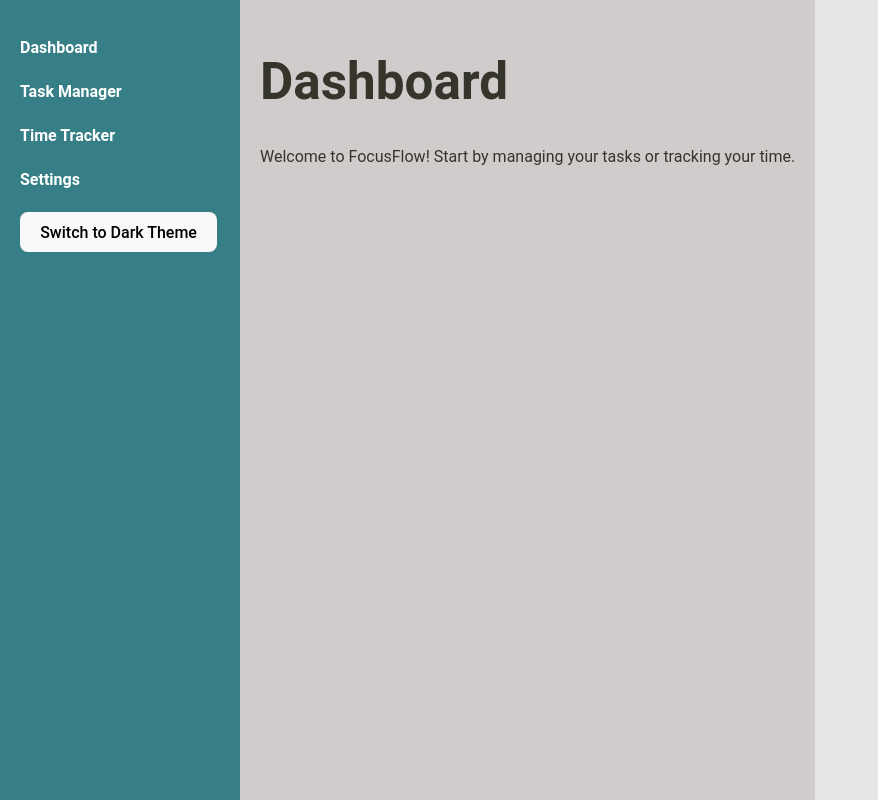
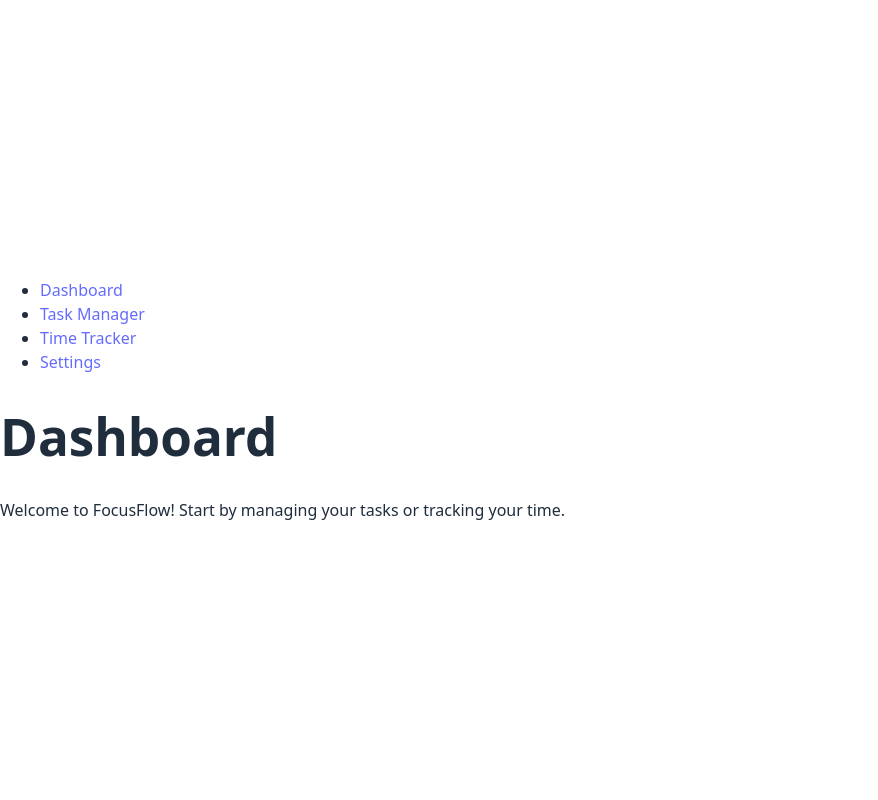
Before and after one commit to keremsemiz/focusflow, a React (Vite) app in the folder frontend/: page / in a window 1280 px wide. Shown: the whole page, without its empty margins (0-878 px from the left). Built offline with nearby package versions, Linux system fonts and the light colour scheme.

Commit message:
Css setup

```diff
--- a/frontend/src/App.css
+++ b/frontend/src/App.css
@@ -1,103 +1,129 @@
 :root {
-  --bg-color: hsl(0, 0%, 90%);
-  --keypad-bg: hsl(0, 5%, 81%);
-  --display-bg: hsl(0, 0%, 93%);
-  --display-text: hsl(60, 10%, 19%);
-  --function-key-bg: hsl(185, 42%, 37%);
-  --function-key-hover: hsla(184, 40%, 56%, 1);
-  --function-key-shadow: hsl(185, 58%, 25%);
-  --function-key-text: hsl(0, 100%, 100%);
-  --equals-key-bg: hsl(25, 98%, 40%);
-  --equals-key-hover: hsla(25, 100%, 61%, 1);
-  --equals-key-shadow: hsl(25, 99%, 27%);
-  --equals-key-text: hsl(0, 100%, 100%);
-  --number-key-bg: hsl(45, 7%, 89%);
-  --number-key-hover: hsla(0, 0%, 100%, 1);
-  --number-key-shadow: hsl(35, 11%, 61%);
-  --number-key-text: hsl(60, 10%, 19%);
-  --focus-color: hsl(0, 5%, 81%);
+  --darker: #121217;
+  --dark: #17171d;
+  --darkless: #252429;
+  --black: #1f2d3d;
+  --steel: #273444;
+  --slate: #3c4858;
+  --muted: #8492a6;
+  --smoke: #e0e6ed;
+  --snow: #f9fafc;
+  --white: #ffffff;
+  --red: #ec3750;
+  --orange: #ff8c37;
+  --yellow: #f1c40f;
+  --green: #33d6a6;
+  --cyan: #5bc0de;
+  --blue: #338eda;
+  --purple: #a633d6;
+  --text: var(--black);
+  --background: var(--white);
+  --elevated: var(--white);
+  --sheet: var(--snow);
+  --sunken: var(--smoke);
+  --border: var(--smoke);
+  --primary: #ec3750;
+  --secondary: #8492a6;
+  --accent: #5bc0de;
+  --twitter: #1da1f2;
+  --facebook: #3b5998;
+  --instagram: #e1306c;
+  --breakpoint-xs: 32em;
+  --breakpoint-s: 48em;
+  --breakpoint-m: 64em;
+  --breakpoint-l: 96em;
+  --breakpoint-xl: 128em;
+  --spacing-0: 0px;
+  --spacing-1: 4px;
+  --spacing-2: 8px;
+  --spacing-3: 16px;
+  --spacing-4: 32px;
+  --spacing-5: 64px;
+  --spacing-6: 128px;
+  --spacing-7: 256px;
+  --spacing-8: 512px;
+  --font-1: 12px;
+  --font-2: 16px;
+  --font-3: 20px;
+  --font-4: 24px;
+  --font-5: 32px;
+  --font-6: 48px;
+  --font-7: 64px;
+  --font-8: 96px;
+  --font-9: 128px;
+  --font-10: 160px;
+  --font-11: 192px;
+  --line-height-limit: 0.875;
+  --line-height-title: 1;
+  --line-height-heading: 1.125;
+  --line-height-subheading: 1.25;
+  --line-height-caption: 1.375;
+  --line-height-body: 1.5;
+  --font-weight-body: 400;
+  --font-weight-bold: 700;
+  --font-weight-heading: var(--font-weight-bold);
+  --letter-spacing-title: -0.009em;
+  --letter-spacing-headline: 0.009em;
+  --size-wide-plus: 2048px;
+  --size-wide: 1536px;
+  --size-layout-plus: 1200px;
+  --size-layout: 1024px;
+  --size-copy-ultra: 980px;
+  --size-copy-plus: 768px;
+  --size-copy: 680px;
+  --size-narrow-plus: 600px;
+  --size-narrow: 512px;
+  --radii-small: 4px;
+  --radii-default: 8px;
+  --radii-extra: 12px;
+  --radii-ultra: 16px;
+  --radii-circle: 99999px;
+  --shadow-text: 0 1px 2px rgba(0, 0, 0, 0.25), 0 2px 4px rgba(0, 0, 0, 0.125);
+  --shadow-small: 0 1px 2px rgba(0, 0, 0, 0.0625),
+    0 2px 4px rgba(0, 0, 0, 0.0625);
+  --shadow-card: 0 4px 8px rgba(0, 0, 0, 0.125);
+  --shadow-elevated: 0 1px 2px rgba(0, 0, 0, 0.0625),
+    0 8px 12px rgba(0, 0, 0, 0.125);
 }
 
 body {
+  font-family: "Phantom Sans", system-ui, -apple-system, BlinkMacSystemFont,
+    "Segoe UI", Roboto, sans-serif;
+  line-height: var(--line-height-body);
+  font-weight: var(--font-weight-body);
   margin: 0;
-  font-family: 'Roboto', sans-serif;
-  background-color: var(--bg-color);
-  color: var(--display-text);
+  min-height: 100vh;
+  text-rendering: optimizeLegibility;
+  font-smooth: antialiased;
+  -moz-osx-font-smoothing: grayscale;
+  -webkit-font-smoothing: antialiased;
+  color: var(--text);
+  box-sizing: border-box;
 }
 
-.app-container {
-  display: flex;
-  height: 100vh;
+* {
+  box-sizing: border-box;
 }
 
-.navbar {
-  width: 200px;
-  background-color: var(--function-key-bg);
-  padding: 20px;
+.monospace {
+  font-family: "SF Mono", "Roboto Mono", Menlo, Consolas, monospace;
 }
 
-.navbar ul {
-  list-style: none;
-  padding: 0;
+.heading {
+  font-weight: var(--font-weight-bold);
+  line-height: var(--line-height-heading);
+  margin-top: 0;
+  margin-bottom: 0;
 }
 
-.navbar ul li {
-  margin-bottom: 20px;
+.ultratitle {
+  font-weight: var(--font-weight-bold);
+  line-height: var(--line-height-limit);
+  letter-spacing: var(--letter-spacing-title);
 }
 
-.navbar ul li a {
-  color: var(--function-key-text);
-  text-decoration: none;
-  font-weight: bold;
+.title {
+  font-weight: var(--font-weight-bold);
+  line-height: var(--line-height-title);
+  letter-spacing: var(--letter-spacing-title);
 }
-
-.navbar ul li a:hover {
-  color: var(--equals-key-text);
-}
-
-.main-content {
-  flex-grow: 1;
-  padding: 20px;
-  background-color: var(--keypad-bg);
-  color: var(--display-text);
-}
-
-.dark-theme {
-  --bg-color: hsl(222, 26%, 31%);
-  --keypad-bg: hsl(223, 31%, 20%);
-  --display-bg: hsl(224, 36%, 15%);
-  --display-text: hsl(0, 100%, 100%);
-  --function-key-bg: hsl(225, 21%, 49%);
-  --function-key-shadow: hsl(224, 28%, 35%);
-  --function-key-text: hsl(0, 100%, 100%);
-  --function-key-hover: hsl(224, 51%, 76%);
-  --equals-key-bg: hsl(6, 63%, 50%);
-  --equals-key-hover: hsla(6, 93%, 67%, 1);
-  --equals-key-shadow: hsl(6, 70%, 34%);
-  --equals-key-text: hsl(0, 100%, 100%);
-  --number-key-bg: hsl(30, 25%, 89%);
-  --number-key-hover: hsl(31, 100%, 100%);
-  --number-key-shadow: hsl(28, 16%, 65%);
-  --number-key-text: hsl(221, 14%, 31%);
-  --focus-color: hsl(223, 31%, 20%);
-}
-
-.light-theme {
-  --bg-color: hsl(0, 0%, 90%);
-  --keypad-bg: hsl(0, 5%, 81%);
-  --display-bg: hsl(0, 0%, 93%);
-  --display-text: hsl(60, 10%, 19%);
-  --function-key-bg: hsl(185, 42%, 37%);
-  --function-key-hover: hsla(184, 40%, 56%, 1);
-  --function-key-shadow: hsl(185, 58%, 25%);
-  --function-key-text: hsl(0, 100%, 100%);
-  --equals-key-bg: hsl(25, 98%, 40%);
-  --equals-key-hover: hsla(25, 100%, 61%, 1);
-  --equals-key-shadow: hsl(25, 99%, 27%);
-  --equals-key-text: hsl(0, 100%, 100%);
-  --number-key-bg: hsl(45, 7%, 89%);
-  --number-key-hover: hsla(0, 0%, 100%, 1);
-  --number-key-shadow: hsl(35, 11%, 61%);
-  --number-key-text: hsl(60, 10%, 19%);
-  --focus-color: hsl(0, 5%, 81%);
-}
--- a/frontend/src/App.jsx
+++ b/frontend/src/App.jsx
@@ -1,4 +1,4 @@
-import React, { useState, useEffect } from 'react';
+import React from 'react';
 import { BrowserRouter as Router, Route, Switch } from 'react-router-dom';
 import Dashboard from './pages/Dashboard';
 import TaskManager from './pages/TaskManager';
@@ -7,29 +7,16 @@
 import './App.css';
 
 function App() {
-  const [theme, setTheme] = useState('light-theme');
-
-  useEffect(() => {
-    document.body.className = theme;
-  }, [theme]);
-
-  const toggleTheme = () => {
-    setTheme(prevTheme => prevTheme === 'light-theme' ? 'dark-theme' : 'light-theme');
-  };
-
   return (
     <Router>
-      <div className="app-container">
+      <div className="container">
         <nav className="navbar">
           <ul>
-            <li><a href="/">Dashboard</a></li>
-            <li><a href="/tasks">Task Manager</a></li>
-            <li><a href="/time-tracker">Time Tracker</a></li>
-            <li><a href="/settings">Settings</a></li>
+            <li><a href="/" className="pill">Dashboard</a></li>
+            <li><a href="/tasks" className="pill">Task Manager</a></li>
+            <li><a href="/time-tracker" className="pill">Time Tracker</a></li>
+            <li><a href="/settings" className="pill">Settings</a></li>
           </ul>
-          <button onClick={toggleTheme}>
-            {theme === 'light-theme' ? 'Switch to Dark Theme' : 'Switch to Light Theme'}
-          </button>
         </nav>
         <main className="main-content">
           <Switch>
```
